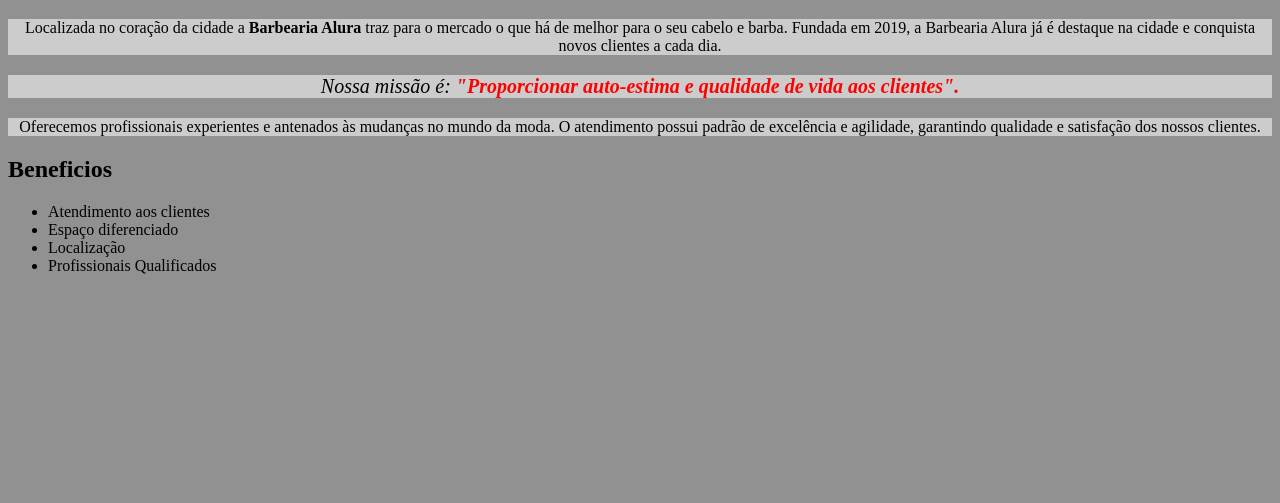
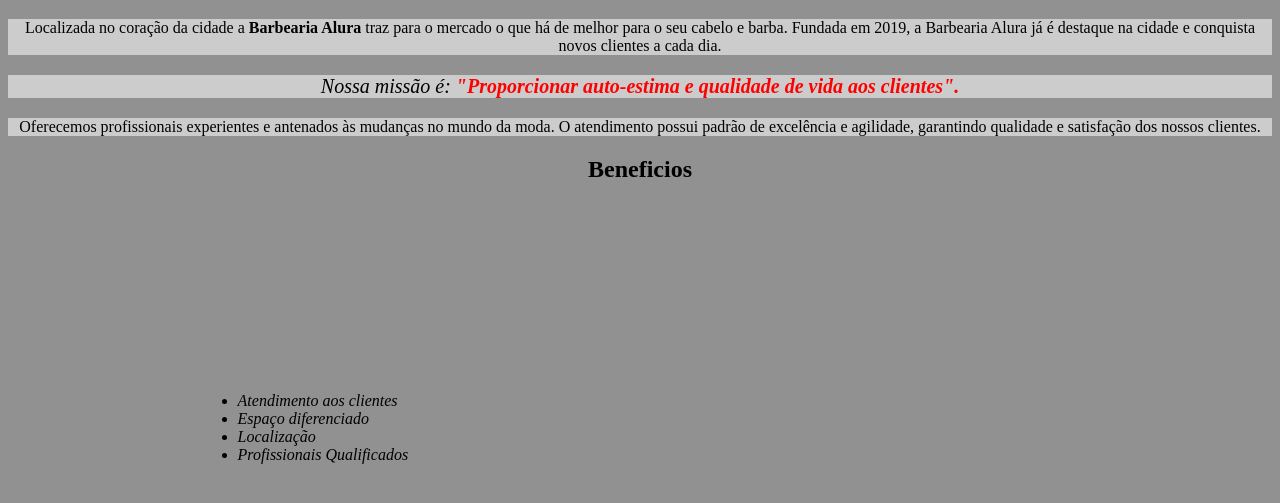
Before and after one commit to fabricio1ajc/js-projeto, a plain HTML site: page indexa.html in a window 1280 px wide. Shown: the part 433-936 px from the top of the page. Before the commit the page ends 800 px from the top, so only its background shows below. Drawn offline with Linux system fonts and the light colour scheme; files whose address does not match are found by name.

Commit message:
Add files via upload

```diff
--- a/stylef.css
+++ b/stylef.css
@@ -16,3 +16,24 @@ em strong {
 #missao {
     font-size: 20px;
 }
+#banner {
+    width: 1005;
+}
+.beneficios {
+     background:#cccccc
+}
+.imagembeneficios {
+   width: 50%;
+}
+h2 {
+    text-align: center;
+}
+.itens {
+    font-style: italic;
+}
+ul {
+     display: inline-block;
+    vertical-align: top;
+    width: 20%;
+    margin: 15%;
+}
```
